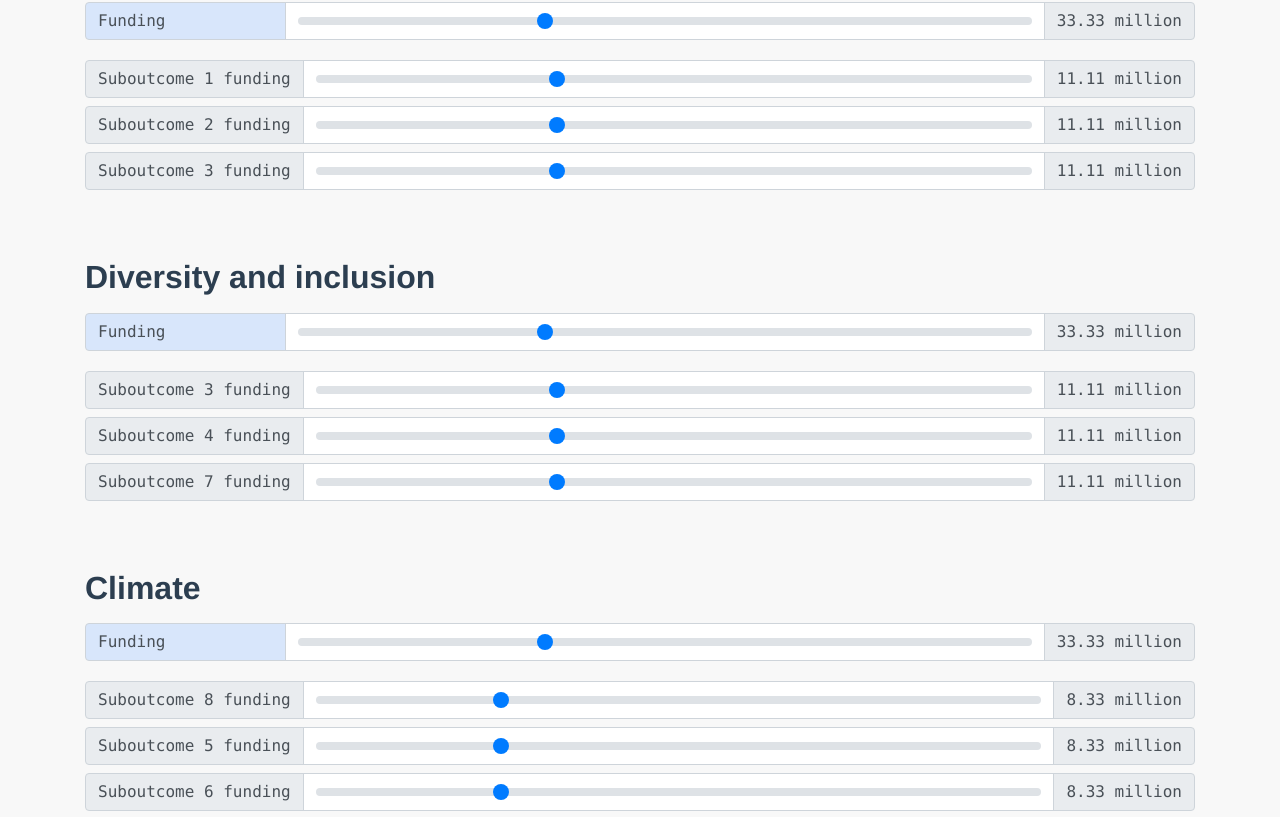
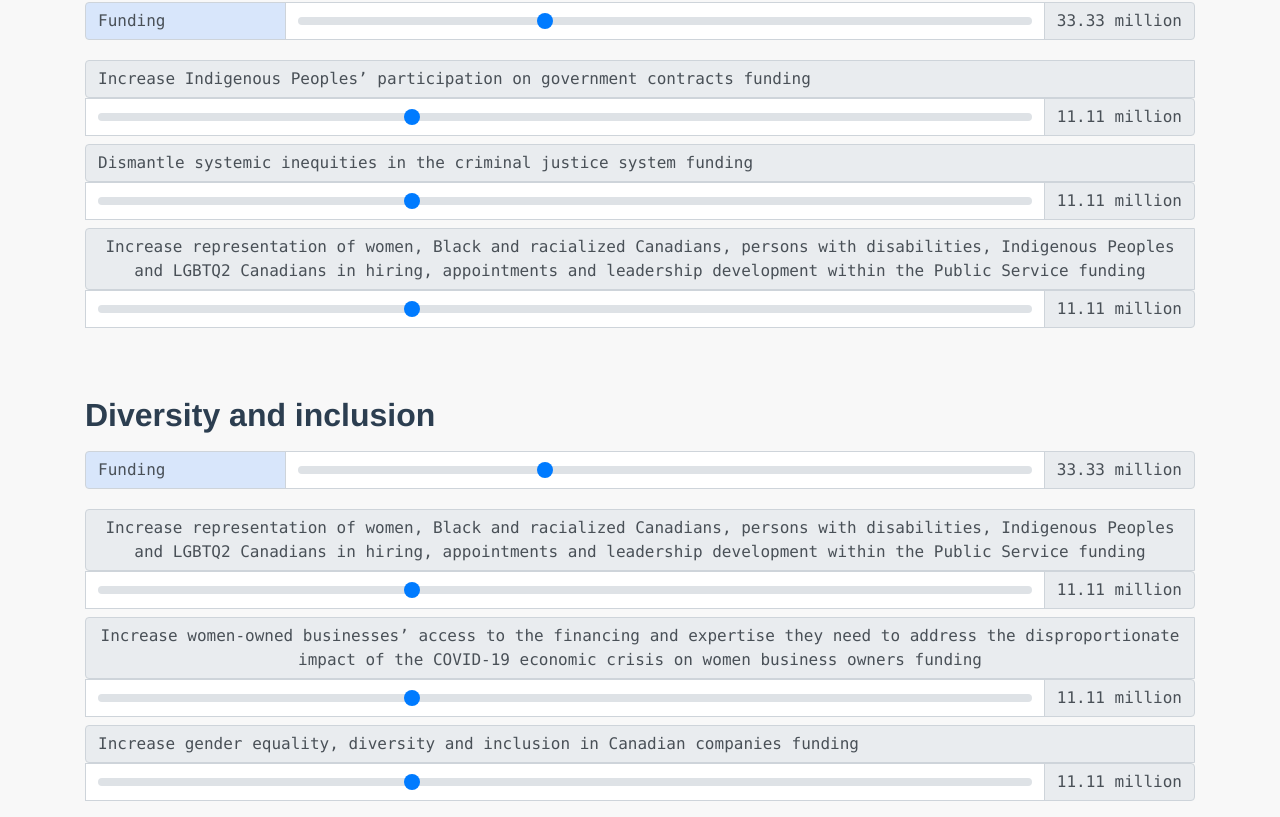
Before and after one commit to jaysonmc/digitopia-slider, a Vue app: page / in a window 1280 px wide. Shown: the part 462-1279 px from the top of the page. Built offline with nearby package versions, Linux system fonts and the light colour scheme.

Commit message:
changing titles

```diff
--- a/src/components/BudgetSlider.vue
+++ b/src/components/BudgetSlider.vue
@@ -1,7 +1,7 @@
 <template>
   <div>
     <div>
-        <h2>{{title}}</h2>
+      <h2>{{ title }}</h2>
       <b-form-group>
         <b-input-group>
           <b-input-group-prepend is-text class="text-monospace">
@@ -24,7 +24,7 @@
         <b-input-group v-if="showAnalysis" prepend="Improved by" append="%">
           <b-form-input v-model="computeOutcome" readonly></b-form-input>
         </b-input-group>
-          <b-input-group  v-if="showAnalysis" prepend="Rate of change">
+        <b-input-group v-if="showAnalysis" prepend="Rate of change">
           <b-form-input v-model="rateOfChange" readonly></b-form-input>
         </b-input-group>
         <sub-budget-slider
@@ -55,8 +55,7 @@ export default {
     budget: Number,
     index: Number,
     totalOutcomes: Number,
-    outcomeProp :
-    {
+    outcomeProp: {
       title: String,
       outcomeBudget: Number,
       verticalScaleValue: Number,
@@ -68,9 +67,9 @@ export default {
         key: String,
         subOutcomeFunding: Number | undefined,
         parent: String,
-        depts: Array
-      }
-    }
+        depts: Array,
+      },
+    },
   },
   data() {
     return {
@@ -81,49 +80,50 @@ export default {
       showAnalysis: false,
       outcome: this.outcomeProp,
       subOutcomes: this.outcomeProp.subOutcomes,
-      depts: this.outcomeProp.subOutcomes.depts
-    }
+      depts: this.outcomeProp.subOutcomes.depts,
+    };
   },
   methods: {
     tanh() {
+      let x = this.outcomeBudget;
+      let vs = this.vs;
+      let hs = this.hs;
 
-      let x = this.outcomeBudget
-      let vs = this.vs
-      let hs = this.hs
-
-      const reVal = (hs * ( this.tanhNumerator(x, vs) / this.tanhDenominator(x, vs) ))
-      return reVal
+      const reVal =
+        hs * (this.tanhNumerator(x, vs) / this.tanhDenominator(x, vs));
+      return reVal;
     },
-    tanhNumerator (x, vs) {
-      return Math.exp(vs*x)-1
+    tanhNumerator(x, vs) {
+      return Math.exp(vs * x) - 1;
     },
-    tanhDenominator (x, vs) {
-      return Math.exp(vs*x)+1
+    tanhDenominator(x, vs) {
+      return Math.exp(vs * x) + 1;
     },
     tanhPrime() {
-
-      let x = this.outcomeBudget
-      let vs = this.vs
-      let hs = this.hs
+      let x = this.outcomeBudget;
+      let vs = this.vs;
+      let hs = this.hs;
 
       // conveniently, the numerator and denominator have the same derivative
-      let derivative = vs * Math.exp(vs*x);
+      let derivative = vs * Math.exp(vs * x);
 
-      let quotientRuleNumerator = (derivative * this.tanhDenominator(x, vs)) - (this.tanhNumerator(x, vs) * derivative)
-      let quotientRuleDenominator = Math.pow(this.tanhDenominator(x, vs), 2)
+      let quotientRuleNumerator =
+        derivative * this.tanhDenominator(x, vs) -
+        this.tanhNumerator(x, vs) * derivative;
+      let quotientRuleDenominator = Math.pow(this.tanhDenominator(x, vs), 2);
 
-      return hs * (quotientRuleNumerator / quotientRuleDenominator)
+      return hs * (quotientRuleNumerator / quotientRuleDenominator);
     },
     computeBudget: function(oldVal, newVal) {
       var retObj = {
         newOutcomeFunding: newVal,
-        index: this.index
-      }
+        index: this.index,
+      };
 
-      this.$emit('compute-budget', retObj)
+      this.$emit("compute-budget", retObj);
     },
     setAnalysis(bool) {
-      this.showAnalysis = bool
+      this.showAnalysis = bool;
     },
     setShowDepts(bool) {
       this.$refs.subslider.forEach((component) => {
@@ -131,41 +131,42 @@ export default {
       });
     },
     computeSubBudgets(retObj) {
-      retObj.adjustedSuboutcome = this.subOutcomes[retObj.index]
-      this.$emit('adjust-sub-budgets', retObj)
-    }
+      retObj.adjustedSuboutcome = this.subOutcomes[retObj.index];
+      this.$emit("adjust-sub-budgets", retObj);
+    },
   },
   computed: {
-    computeOutcome : function()  {
+    computeOutcome: function() {
       var retObj = {
         computedOutcome: this.tanh(),
-          index: this.index
-        }
+        index: this.index,
+      };
 
-        this.$emit('computed-outcome', retObj)
-        return (retObj.computedOutcome * 100).toFixed(2)
+      this.$emit("computed-outcome", retObj);
+      return (retObj.computedOutcome * 100).toFixed(2);
     },
     rateOfChange: function() {
-      return this.tanhPrime()
+      return this.tanhPrime();
     },
     computedOutcomeBudget: function() {
-      return parseFloat(this.outcomeBudget).toFixed(2)
-    }
+      return parseFloat(this.outcomeBudget).toFixed(2);
+    },
   },
   mounted() {
     if (!this.outcomeProp.outcomeBudget) {
-      this.outcomeBudget = this.budget / this.totalOutcomes
+      this.outcomeBudget = this.budget / this.totalOutcomes;
     }
   },
   updated() {
-    this.subOutcomes.map( suboutcome => {
-
+    this.subOutcomes.map((suboutcome) => {
       if (!suboutcome.subOutcomeFunding) {
-        suboutcome.subOutcomeFunding = parseFloat(this.$props.outcomeProp.outcomeBudget / this.subOutcomes.length)
-        suboutcome.key += 1
+        suboutcome.subOutcomeFunding = parseFloat(
+          this.$props.outcomeProp.outcomeBudget / this.subOutcomes.length
+        );
+        suboutcome.key += 1;
       }
-    })
-  }
+    });
+  },
 };
 </script>
 
--- a/src/components/Home.vue
+++ b/src/components/Home.vue
@@ -139,7 +139,8 @@ export default {
           key: 1,
           subOutcomes: [
             {
-              title: "Suboutcome 1",
+              title:
+                "Increase Indigenous Peoples’ participation on government contracts",
               key: "1",
               subOutcomeFunding: undefined,
               parent: "Reconciliation",
@@ -150,7 +151,8 @@ export default {
               ],
             },
             {
-              title: "Suboutcome 2",
+              title:
+                "Dismantle systemic inequities in the criminal justice system",
               key: "2",
               subOutcomeFunding: undefined,
               parent: "Reconciliation",
@@ -161,7 +163,8 @@ export default {
               ],
             },
             {
-              title: "Suboutcome 3",
+              title:
+                "Increase representation of women, Black and racialized Canadians, persons with disabilities, Indigenous Peoples and LGBTQ2 Canadians in hiring, appointments and leadership development within the Public Service",
               key: "3",
               subOutcomeFunding: undefined,
               parent: "Reconciliation",
@@ -178,21 +181,24 @@ export default {
           key: 2,
           subOutcomes: [
             {
-              title: "Suboutcome 3",
+              title:
+                "Increase representation of women, Black and racialized Canadians, persons with disabilities, Indigenous Peoples and LGBTQ2 Canadians in hiring, appointments and leadership development within the Public Service",
               key: "3",
               subOutcomeFunding: undefined,
               parent: "Diversity and inclusion",
               depts: ["Dept of Rule Setting", "Dept of Departments"],
             },
             {
-              title: "Suboutcome 4",
+              title:
+                "Increase women-owned businesses’ access to the financing and expertise they need to address the disproportionate impact of the COVID-19 economic crisis on women business owners",
               key: "4",
               subOutcomeFunding: undefined,
               parent: "Diversity and inclusion",
               depts: ["Dept of Old", "Dept of Collection"],
             },
             {
-              title: "Suboutcome 7",
+              title:
+                "Increase gender equality, diversity and inclusion in Canadian companies",
               key: "7",
               subOutcomeFunding: undefined,
               parent: "Diversity and inclusion",
@@ -213,26 +219,29 @@ export default {
           key: 3,
           subOutcomes: [
             {
-              title: "Suboutcome 8",
+              title:
+                "Reduce greenhouse gas emissions from government operations to net-zero",
               key: "8",
               subOutcomeFunding: undefined,
               parent: "Climate",
               depts: ["Dept of Spending", "Dept of Old"],
             },
             {
-              title: "Suboutcome 5",
+              title: "Eliminate plastic pollution in Canada",
               key: "5",
               subOutcomeFunding: undefined,
               parent: "Climate",
               depts: ["Dept of Rule Setting", "Dept of Collection"],
             },
             {
-              title: "Suboutcome 6",
+              title:
+                "Transform Canada’s manufacturing, transportation, natural resource and energy sectors to net-zero emissions",
               key: "6",
               subOutcomeFunding: undefined,
               parent: "Climate",
               depts: ["Dept of Spending", "Dept of Old"],
             },
+            /*
             {
               title: "Suboutcome 9",
               key: "9",
@@ -240,6 +249,7 @@ export default {
               parent: "Reconciliation",
               depts: ["Dept of Trends", "Dept of Collection", "Dept of Old"],
             },
+            */
           ],
         },
       ],
@@ -277,11 +287,11 @@ h1 {
   }
   .flex-grid-item.large {
     flex: calc((100% / 3) * 2);
-    padding: 0 .5rem 0 0;
+    padding: 0 0.5rem 0 0;
   }
   .flex-grid-item.small {
     flex: calc(100% / 3);
-    padding: 0 0 0 .5rem;
+    padding: 0 0 0 0.5rem;
   }
   .flex-grid-item.tiny {
     flex: calc(100% / 5);
--- a/src/components/SubBudgetSlider.vue
+++ b/src/components/SubBudgetSlider.vue
@@ -22,10 +22,7 @@
     </div>
     <div v-if="showDepts" class="row">
       <b-list-group>
-        <b-list-group-item
-          v-for="(dept, index) in this.depts"
-          :key="index"
-        >
+        <b-list-group-item v-for="(dept, index) in this.depts" :key="index">
           {{ dept }}
         </b-list-group-item>
       </b-list-group>
@@ -45,8 +42,8 @@ export default {
       key: String,
       subOutcomeFunding: Number | undefined,
       parent: String,
-      depts: Array
-    }
+      depts: Array,
+    },
   },
   data() {
     return {
@@ -55,48 +52,55 @@ export default {
       depts: this.suboutcomeProp.depts,
       subOutcomeFunding: this.suboutcomeProp.subOutcomeFunding,
       showDepts: false,
-    }
+    };
   },
   computed: {
-    computeSubOutcomeFunding : function()  {
-        if (this.subOutcomeFunding) {
-          return parseFloat(this.subOutcomeFunding).toFixed(2)
-        }
-        return 0
+    computeSubOutcomeFunding: function() {
+      if (this.subOutcomeFunding) {
+        return parseFloat(this.subOutcomeFunding).toFixed(2);
+      }
+      return 0;
     },
   },
   methods: {
     computeSubBudgets: function(oldVal, newVal) {
-      newVal = parseFloat(newVal)
+      newVal = parseFloat(newVal);
 
       var retObj = {
         oldOutcomeFunding: oldVal,
         newOutcomeFunding: newVal,
         sourceOutcome: this.parent,
         index: this.index,
-        difference: newVal - oldVal
-      }
+        difference: newVal - oldVal,
+      };
 
-      this.$emit('compute-sub-budgets', retObj)
+      this.$emit("compute-sub-budgets", retObj);
     },
     setShowDepts(bool) {
-      this.showDepts = bool
+      this.showDepts = bool;
     },
   },
-  mounted() {
-  }
+  mounted() {},
 };
 </script>
 
 <style scoped>
 #sub-slider-input-group {
   width: 100%;
-  margin-top: .25rem;
-  margin-bottom: .25rem;
+  margin-top: 0.25rem;
+  margin-bottom: 0.25rem;
 }
 
 .row .list-group {
   padding-bottom: 10px;
 }
 
+div#sub-slider-input-group .input-group-prepend {
+  display: block;
+  width: 100%;
+}
+
+div#sub-slider-input-group .input-group-prepend .input-group-text {
+  white-space: inherit;
+}
 </style>
```
Lines whose indentation alone changed are shown as unchanged.
